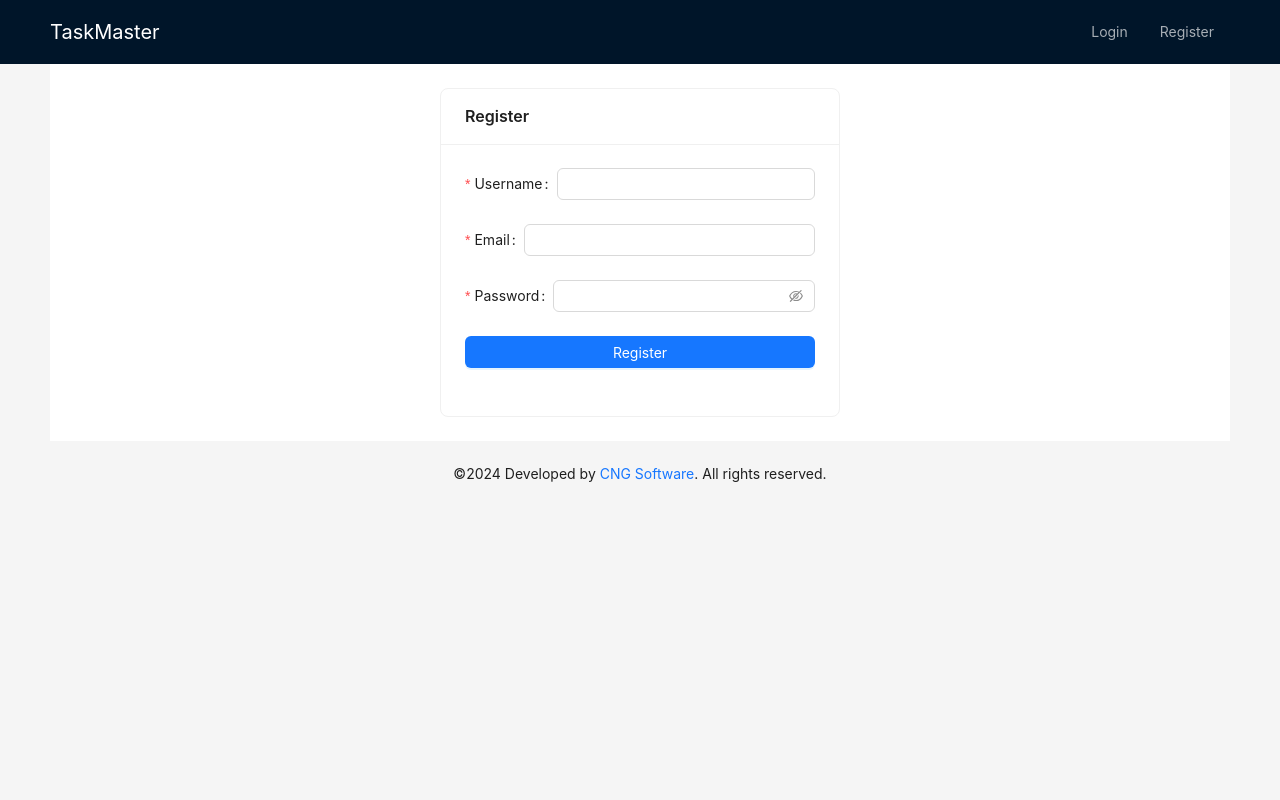
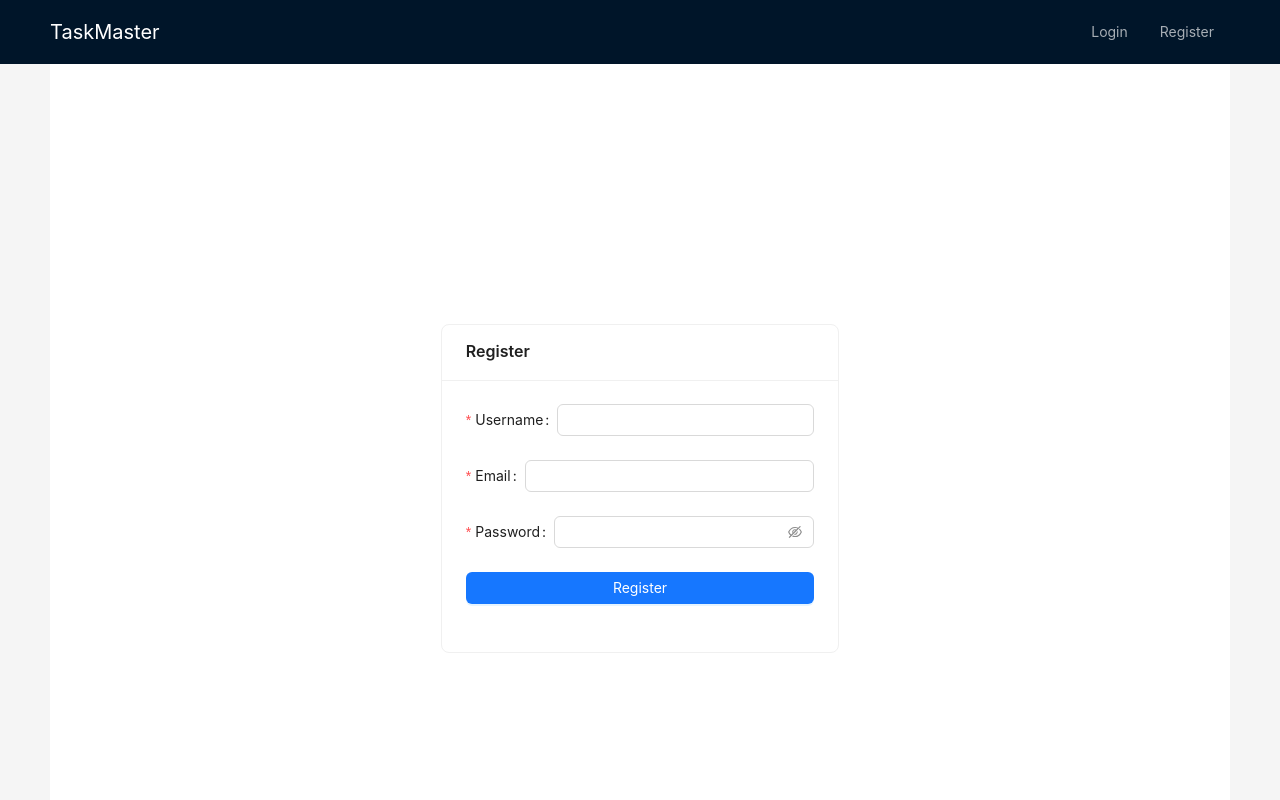
Before and after one commit to NLCNG27/task_master, a React (Create React App) app in the folder client/: page /register in a window 1280 px wide. Shown: the top 800 px of the page. Built offline with nearby package versions, Linux system fonts and the light colour scheme.

Commit message:
center the forms for Login and Register

```diff
--- a/client/src/App.js
+++ b/client/src/App.js
@@ -20,7 +20,7 @@ const App = () => {
                             style={{
                                 background: "#fff",
                                 padding: 24,
-                                minHeight: 280,
+                                minHeight: "100vh",
                             }}
                         >
                             <Routes>
--- a/client/src/components/Login.js
+++ b/client/src/components/Login.js
@@ -21,13 +21,24 @@ const Login = () => {
     };
 
     return (
+        <div
+            style={{
+                display: "flex",
+                justifyContent: "center",
+                alignItems: "center",
+                height: "100vh",
+            }}
+        >
             <Card title="Login" style={{ maxWidth: 400, margin: "auto" }}>
                 <Form onFinish={handleSubmit}>
                     <Form.Item
                         label="Email"
                         name="email"
                         rules={[
-                        { required: true, message: "Please input your email!" },
+                            {
+                                required: true,
+                                message: "Please input your email!",
+                            },
                         ]}
                     >
                         <Input
@@ -59,6 +70,7 @@ const Login = () => {
                     </Form.Item>
                 </Form>
             </Card>
+        </div>
     );
 };
 
--- a/client/src/components/Register.js
+++ b/client/src/components/Register.js
@@ -16,6 +16,14 @@ const Register = () => {
     };
 
     return (
+        <div
+            style={{
+                display: "flex",
+                justifyContent: "center",
+                alignItems: "center",
+                height: "100vh",
+            }}
+        >
             <Card title="Register" style={{ maxWidth: 400, margin: "auto" }}>
                 <Form onFinish={handleSubmit}>
                     <Form.Item
@@ -37,7 +45,10 @@ const Register = () => {
                         label="Email"
                         name="email"
                         rules={[
-                        { required: true, message: "Please input your email!" },
+                            {
+                                required: true,
+                                message: "Please input your email!",
+                            },
                         ]}
                     >
                         <Input
@@ -68,6 +79,7 @@ const Register = () => {
                     </Form.Item>
                 </Form>
             </Card>
+        </div>
     );
 };
 
```
Also changed, not shown: 1 other file (tests, documents, lock files or other folders). Lines whose indentation alone changed are shown as unchanged.
